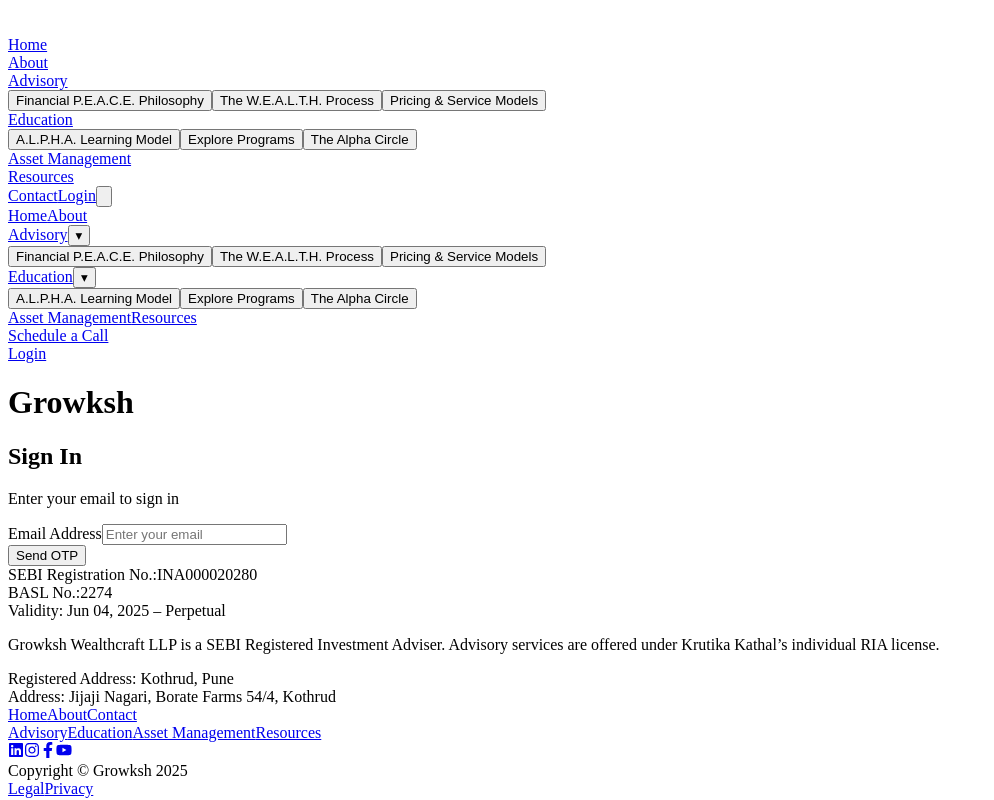
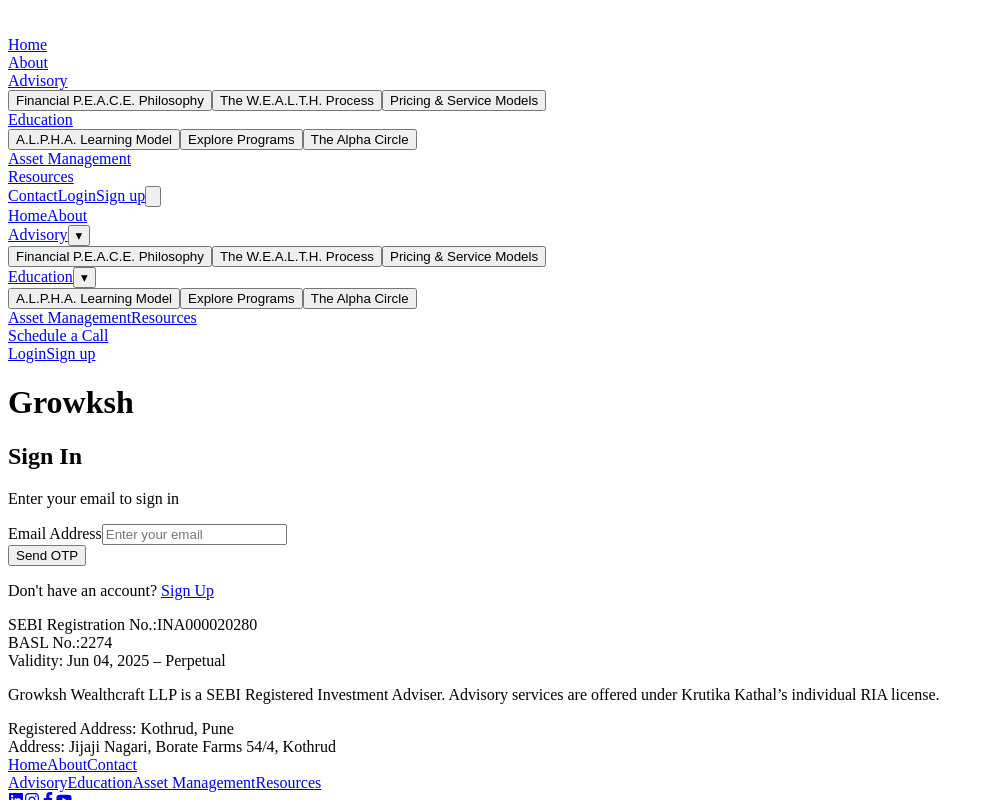
Before and after one commit to Growksh-Alphalabs/growksh-website, a React (Vite) app: page /auth/login in a window 1280 px wide. Shown: the part 476-1276 px from the top of the page, without its empty margins (0-994 px from the left). Built offline with nearby package versions, Linux system fonts and the light colour scheme; no server answers; the HTML template or start-up script is replaced by a standard one.

Commit message:
Revert "flow change only login button"
This reverts commit aa2fe6ba01737b48ac31f84d9030f1ae07b9225a.

```diff
--- a/src/components/Auth/Login.jsx
+++ b/src/components/Auth/Login.jsx
@@ -1,6 +1,6 @@
 import React, { useState, useEffect } from 'react'
 import { useSearchParams, useNavigate } from 'react-router-dom'
-import { initiateAuth, verifyOTP, checkUserExists } from '../../lib/cognito'
+import { initiateAuth, verifyOTP } from '../../lib/cognito'
 
 export default function Login() {
   const navigate = useNavigate()
@@ -40,15 +40,6 @@
         return
       }
 
-      console.log('Checking if user exists:', email)
-      const userExists = await checkUserExists(email)
-
-      if (!userExists) {
-        console.log('User not found, redirecting to signup')
-        navigate(`/auth/signup?email=${encodeURIComponent(email)}`)
-        return
-      }
-
       console.log('Initiating auth for:', email)
       const result = await initiateAuth(email)
       console.log('Auth initiated:', result)
@@ -58,13 +49,9 @@
       setMessage(`OTP sent to ${email}. Please check your email.`)
     } catch (error) {
       console.error('Auth error:', error)
-      const msg = error.message || ''
-      if (msg.toLowerCase().includes('user does not exist') || msg.toLowerCase().includes('notauthorizedException')) {
-        navigate(`/auth/signup?email=${encodeURIComponent(email)}`)
-        return
-      }
       setErrorMessage(
-        msg || 'Failed to initiate login. Please check your email and try again.'
+        error.message ||
+          'Failed to initiate login. Please check your email and try again.'
       )
     } finally {
       setLoading(false)
@@ -232,6 +219,17 @@
                 'Send OTP'
               )}
             </button>
+
+            {/* Signup Link */}
+            <p className="text-center text-sm text-gray-600 mt-4">
+              Don't have an account?{' '}
+              <a
+                href="/auth/signup"
+                className="text-[#00674F] hover:text-[#004d39] font-semibold transition-colors"
+              >
+                Sign Up
+              </a>
+            </p>
           </form>
         )}
 
--- a/src/components/common/Navbar.jsx
+++ b/src/components/common/Navbar.jsx
@@ -330,9 +330,16 @@
                       <Link
                         to="/auth/login"
                         onClick={onAuthClick}
+                        className="hidden md:inline-flex items-center justify-center px-4 py-2 text-sm font-semibold text-slate-700 border border-slate-200 rounded-full hover:bg-slate-50 transition focus-visible:outline-none focus-visible:ring-2 focus-visible:ring-slate-300"
+                      >
+                        Login
+                      </Link>
+                      <Link
+                        to="/auth/signup"
+                        onClick={onAuthClick}
                         className="hidden md:inline-flex items-center justify-center px-5 py-2 bg-[#00674F] text-white rounded-full text-sm font-semibold hover:bg-[#004d39] transition focus-visible:outline-none focus-visible:ring-2 focus-visible:ring-[#00674F]/30"
                       >
-                        Login
+                        Sign up
                       </Link>
                     </>
                   )}
@@ -485,13 +492,22 @@
                 return (
                   <>
                     {!isAuthenticated && (
+                      <>
                         <Link
                           to="/auth/login"
                           onClick={onAuthClick}
-                        className="block text-center w-full px-4 py-2 bg-[#00674F] text-white rounded-full font-semibold hover:bg-[#004d39] transition"
+                          className="block text-center w-full px-4 py-2 border border-slate-200 rounded-full font-semibold text-slate-700 hover:bg-slate-50 transition"
                         >
                           Login
                         </Link>
+                        <Link
+                          to="/auth/signup"
+                          onClick={onAuthClick}
+                          className="block text-center w-full px-4 py-2 bg-[#00674F] text-white rounded-full font-semibold hover:bg-[#004d39] transition"
+                        >
+                          Sign up
+                        </Link>
+                      </>
                     )}
 
                     {isAuthenticated && (
```
Also changed, not shown: src/lib/cognito.js. Lines whose indentation alone changed are shown as unchanged.
